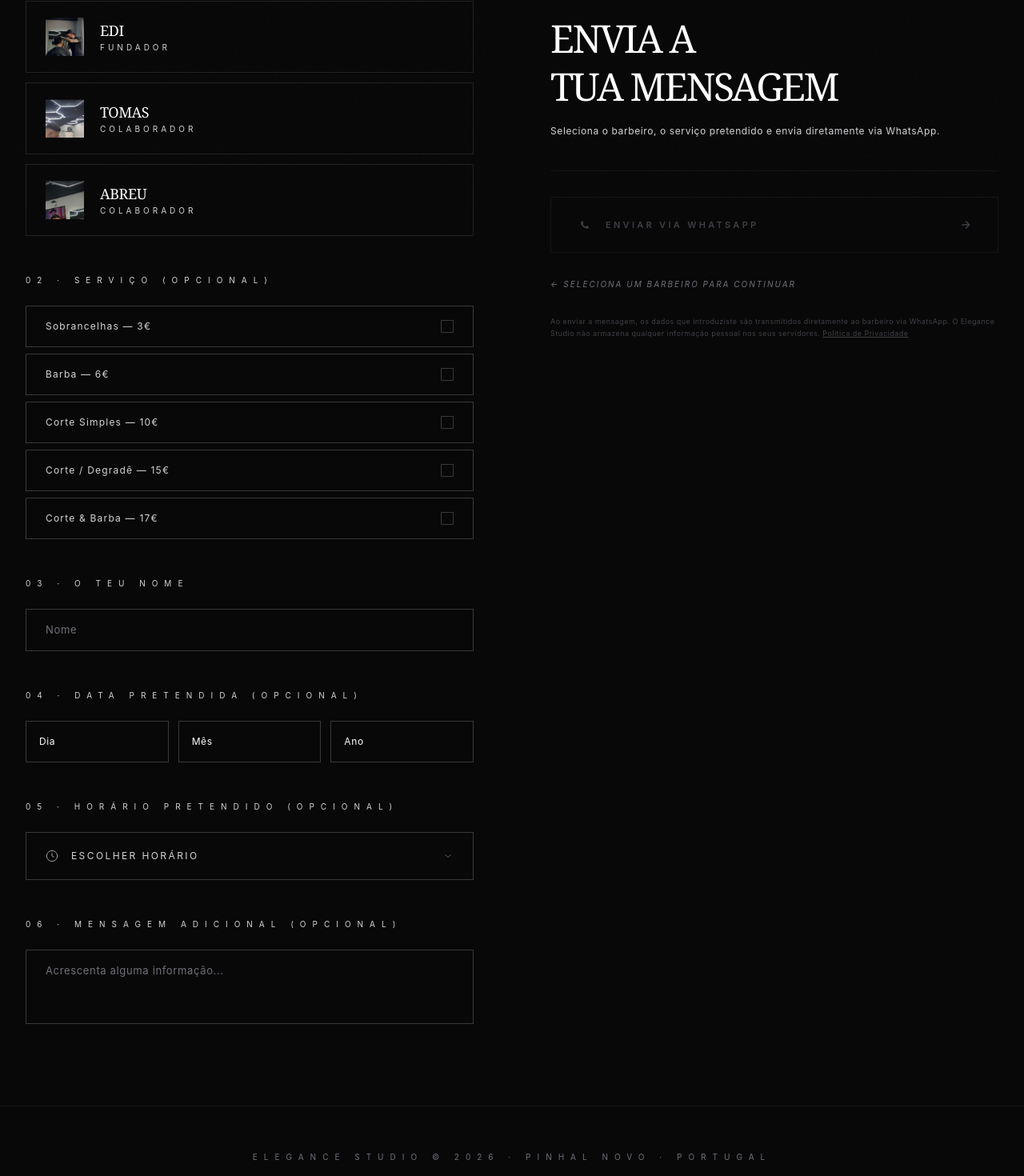
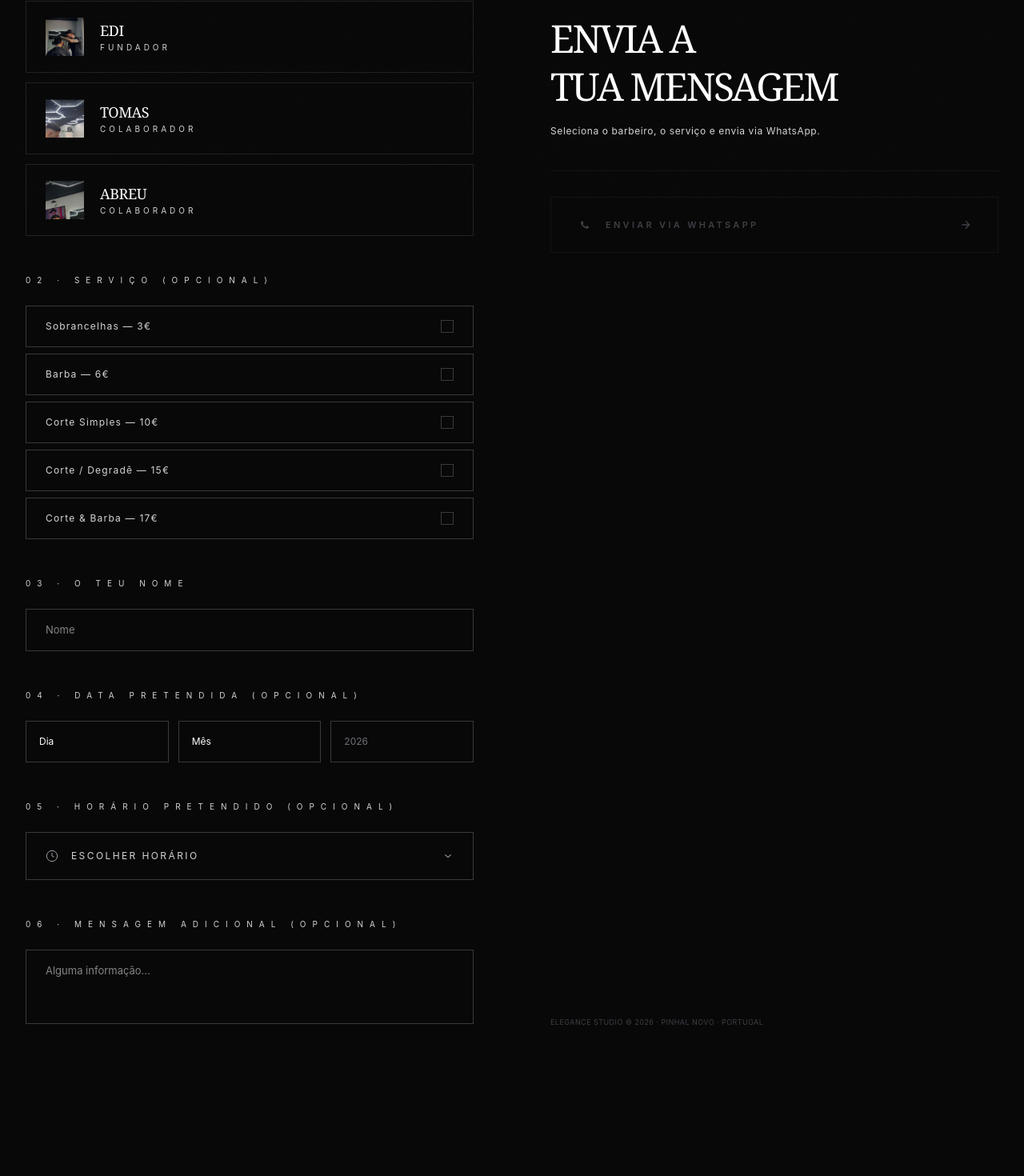
Before and after one commit to JoaoSabioni/DEV, a Next.js app in the folder Barbearia/: page /contactar in a window 1280 px wide. Shown: the part 542-2012 px from the top of the page at 80% size. After the commit the page ends 1924 px from the top, so only its background shows below. Built offline with nearby package versions, Linux system fonts and the light colour scheme.

Commit message:
horarioFIX

```diff
--- a/Barbearia/app/contactar/page_contactar.tsx
+++ b/Barbearia/app/contactar/page_contactar.tsx
@@ -1,6 +1,6 @@
 'use client'
 
-import { useState } from 'react'
+import { useState, useEffect } from 'react'
 import Image from 'next/image'
 import Link from 'next/link'
 import Navbar from '../components/Navbar'
@@ -30,30 +30,30 @@ const HORARIOS = [
   '09:00','09:30','10:00','10:30','11:00','11:30',
   '12:00','12:30','14:00','14:30','15:00','15:30',
   '16:00','16:30','17:00','17:30','18:00','18:30',
-  '19:00', '19:30', '20:00', '20:30', '21:00'
+  '19:00','19:30','20:00','20:30','21:00'
 ]
 
 export default function PageContactar() {
+  const hoje = new Date()
+  const anoAtual = hoje.getFullYear()
+
   const [selectedBarbeiro, setSelectedBarbeiro] = useState<number | null>(null)
   const [selectedServicos, setSelectedServicos] = useState<string[]>([])
   const [nome, setNome] = useState('')
   const [mensagem, setMensagem] = useState('')
   const [dia, setDia] = useState('')
   const [mes, setMes] = useState('')
-  const [ano, setAno] = useState('')
+  const [ano, setAno] = useState(String(anoAtual)) // Ano automático
   const [horario, setHorario] = useState('')
   const [horarioOpen, setHorarioOpen] = useState(false)
 
   const barbeiro = selectedBarbeiro !== null ? BARBEIROS[selectedBarbeiro] : null
-
-  const hoje = new Date()
 
   const MESES = ['Janeiro','Fevereiro','Março','Abril','Maio','Junho','Julho','Agosto','Setembro','Outubro','Novembro','Dezembro']
   const DIAS_SEMANA = ['domingo','segunda-feira','terça-feira','quarta-feira','quinta-feira','sexta-feira','sábado']
 
   const diasNoMes = (m: string, a: string) => (!m || !a) ? 31 : new Date(parseInt(a), parseInt(m), 0).getDate()
 
-  // Lógica: Permite selecionar hoje ou datas futuras
   const isDiaValido = (d: string, m: string, a: string) => {
     if (!d || !m || !a) return true
     const dataSelecionada = new Date(parseInt(a), parseInt(m) - 1, parseInt(d))
@@ -61,20 +61,29 @@ export default function PageContactar() {
     return dataSelecionada >= hojeSemHoras
   }
 
-  // Filtro Dinâmico de Horários: Se for hoje e > 12:00, só mostra >= 15:00
+  // Lógica Dinâmica de Horários
   const horariosFiltrados = (() => {
     const isHoje = dia === String(hoje.getDate()).padStart(2, '0') &&
                    mes === String(hoje.getMonth() + 1).padStart(2, '0') &&
                    ano === String(hoje.getFullYear())
 
     if (isHoje) {
-      const horaAtual = hoje.getHours()
-      if (horaAtual >= 12) {
-        return HORARIOS.filter(h => {
-          const [hStr] = h.split(':')
-          return parseInt(hStr) >= 15
-        })
-      }
+      const agora = new Date()
+      const margemMinutos = 60 // Margem de 1 hora de antecedência
+
+      return HORARIOS.filter(h => {
+        const [horaH, minH] = h.split(':').map(Number)
+        const dataHorario = new Date(hoje.getFullYear(), hoje.getMonth(), hoje.getDate(), horaH, minH)
+
+        // Regra 1: Se for hoje e passar das 12:00, bloqueia horários antes das 15:00
+        if (agora.getHours() >= 12 && horaH < 15) return false
+
+        // Regra 2: O horário pretendido tem de ser pelo menos 60 minutos superior à hora atual
+        const diffMs = dataHorario.getTime() - agora.getTime()
+        const diffMinutos = diffMs / 1000 / 60
+
+        return diffMinutos >= margemMinutos
+      })
     }
     return HORARIOS
   })()
@@ -87,10 +96,7 @@ export default function PageContactar() {
 
   const dataFormatada = dia && mes && ano ? `${dia}/${mes}/${ano}` : ''
 
-  const anosDisponiveis = [hoje.getFullYear(), hoje.getFullYear() + 1]
-
   const isDisabled = (s: string) => (CONFLITOS[s] ?? []).some((c) => selectedServicos.includes(c))
-
   const toggleServico = (s: string) => {
     if (isDisabled(s)) return
     setSelectedServicos((prev) => prev.includes(s) ? prev.filter((x) => x !== s) : [...prev, s])
@@ -120,8 +126,8 @@ export default function PageContactar() {
       <Navbar activePage="contactar" />
 
       <section className="pt-36 md:pt-44 pb-16 md:pb-20 px-6 md:px-8 border-b border-white/5">
-        <div className="max-w-7xl mx-auto">
-          <div className="flex items-center gap-4 text-zinc-400 text-[11px] tracking-[0.5em] uppercase mb-8">
+        <div className="max-w-7xl mx-auto text-center md:text-left">
+          <div className="flex items-center justify-center md:justify-start gap-4 text-zinc-400 text-[11px] tracking-[0.5em] uppercase mb-8">
             <span className="w-12 h-px bg-zinc-500" /> PINHAL NOVO · EST. 2025
           </div>
           <h1 className="font-serif text-[clamp(3rem,10vw,120px)] leading-[0.85] font-medium uppercase tracking-tighter">CONTACTAR</h1>
@@ -137,12 +143,7 @@ export default function PageContactar() {
               <p className="text-[10px] tracking-[0.8em] text-zinc-300 uppercase mb-6">01 · Escolhe o barbeiro</p>
               <div className="flex flex-col gap-3">
                 {BARBEIROS.map((b, i) => (
-                  <button
-                    key={i}
-                    onClick={() => setSelectedBarbeiro(i)}
-                    className={`flex items-center gap-5 px-6 py-5 border transition-all duration-300 text-left
-                      ${selectedBarbeiro === i ? 'border-white bg-white/5' : 'border-white/10 hover:border-white/30'}`}
-                  >
+                  <button key={i} onClick={() => setSelectedBarbeiro(i)} className={`flex items-center gap-5 px-6 py-5 border transition-all duration-300 text-left ${selectedBarbeiro === i ? 'border-white bg-white/5' : 'border-white/10 hover:border-white/30'}`}>
                     <div className="relative w-12 h-12 shrink-0 overflow-hidden">
                       <Image src={b.foto} alt={b.nome} fill className="object-cover object-top" />
                     </div>
@@ -158,34 +159,16 @@ export default function PageContactar() {
 
             {/* 02 Serviços */}
             <div>
-              <div className="flex items-center justify-between mb-6">
-                <p className="text-[10px] tracking-[0.8em] text-zinc-300 uppercase">02 · Serviço (opcional)</p>
-                {selectedServicos.length > 0 && (
-                  <span className="text-[10px] tracking-[0.3em] text-zinc-400 uppercase">{selectedServicos.length} selecionado{selectedServicos.length > 1 ? 's' : ''}</span>
-                )}
-              </div>
+              <p className="text-[10px] tracking-[0.8em] text-zinc-300 uppercase mb-6">02 · Serviço (opcional)</p>
               <div className="flex flex-col gap-2">
                 {SERVICOS.map((s, i) => {
                   const isSelected = selectedServicos.includes(s)
                   const disabled = isDisabled(s)
                   return (
-                    <button
-                      key={i}
-                      onClick={() => toggleServico(s)}
-                      disabled={disabled}
-                      className={`flex items-center justify-between px-6 py-4 border text-left text-[12px] tracking-[0.1em] transition-all duration-300
-                        ${isSelected ? 'border-white text-white bg-white/5'
-                          : disabled ? 'border-white/5 text-zinc-600 cursor-not-allowed opacity-40'
-                          : 'border-white/20 text-zinc-300 hover:border-white/50 hover:text-white cursor-pointer'}`}
-                    >
+                    <button key={i} onClick={() => toggleServico(s)} disabled={disabled} className={`flex items-center justify-between px-6 py-4 border text-left text-[12px] tracking-[0.1em] transition-all duration-300 ${isSelected ? 'border-white text-white bg-white/5' : disabled ? 'border-white/5 text-zinc-600 cursor-not-allowed opacity-40' : 'border-white/20 text-zinc-300 hover:border-white/50 hover:text-white cursor-pointer'}`}>
                       <span>{s}</span>
-                      <span className={`w-4 h-4 border flex items-center justify-center shrink-0 transition-all duration-300
-                        ${isSelected ? 'border-white bg-white' : disabled ? 'border-white/10' : 'border-white/20'}`}>
-                        {isSelected && (
-                          <svg width="10" height="10" viewBox="0 0 12 12" fill="none">
-                            <path d="M2 6l3 3 5-5" stroke="black" strokeWidth="1.5" strokeLinecap="round" strokeLinejoin="round" />
-                          </svg>
-                        )}
+                      <span className={`w-4 h-4 border flex items-center justify-center transition-all ${isSelected ? 'border-white bg-white' : 'border-white/20'}`}>
+                        {isSelected && <svg width="10" height="10" viewBox="0 0 12 12" fill="none"><path d="M2 6l3 3 5-5" stroke="black" strokeWidth="1.5" strokeLinecap="round" strokeLinejoin="round" /></svg>}
                       </span>
                     </button>
                   )
@@ -196,33 +179,26 @@ export default function PageContactar() {
             {/* 03 Nome */}
             <div>
               <p className="text-[10px] tracking-[0.8em] text-zinc-300 uppercase mb-6">03 · O teu nome</p>
-              <input
-                type="text"
-                placeholder="Nome"
-                value={nome}
-                onChange={(e) => setNome(e.target.value)}
-                className="w-full bg-transparent border border-white/20 focus:border-white/60 outline-none px-6 py-4 text-[13px] tracking-wider text-white placeholder:text-zinc-500 transition-all"
-              />
+              <input type="text" placeholder="Nome" value={nome} onChange={(e) => setNome(e.target.value)} className="w-full bg-transparent border border-white/20 focus:border-white/60 outline-none px-6 py-4 text-[13px] text-white transition-all" />
             </div>
 
             {/* 04 Data */}
             <div>
               <p className="text-[10px] tracking-[0.8em] text-zinc-300 uppercase mb-6">04 · Data pretendida (opcional)</p>
               <div className="grid grid-cols-3 gap-3">
-                <select value={dia} onChange={(e) => setDia(e.target.value)} className="bg-black border border-white/20 focus:border-white/60 outline-none px-4 py-4 text-[12px] tracking-wider text-white transition-all appearance-none cursor-pointer">
+                <select value={dia} onChange={(e) => setDia(e.target.value)} className="bg-black border border-white/20 px-4 py-4 text-[12px] text-white appearance-none cursor-pointer">
                   <option value="">Dia</option>
-                  {Array.from({ length: diasNoMes(mes, ano) }, (_, i) => String(i + 1).padStart(2, '0')).map((d) => {
-                    const valido = isDiaValido(d, mes, ano)
-                    return <option key={d} value={d} disabled={!valido} className={valido ? 'text-white' : 'text-zinc-600'}>{d}</option>
-                  })}
+                  {Array.from({ length: diasNoMes(mes, ano) }, (_, i) => String(i + 1).padStart(2, '0')).map((d) => (
+                    <option key={d} value={d} disabled={!isDiaValido(d, mes, ano)} className={isDiaValido(d, mes, ano) ? 'text-white' : 'text-zinc-600'}>{d}</option>
+                  ))}
                 </select>
-                <select value={mes} onChange={(e) => { setMes(e.target.value); setDia('') }} className="bg-black border border-white/20 focus:border-white/60 outline-none px-4 py-4 text-[12px] tracking-wider text-white transition-all appearance-none cursor-pointer">
+                <select value={mes} onChange={(e) => { setMes(e.target.value); setDia('') }} className="bg-black border border-white/20 px-4 py-4 text-[12px] text-white appearance-none cursor-pointer">
                   <option value="">Mês</option>
                   {MESES.map((m, i) => <option key={i} value={String(i + 1).padStart(2, '0')}>{m}</option>)}
                 </select>
-                <select value={ano} onChange={(e) => { setAno(e.target.value); setDia('') }} className="bg-black border border-white/20 focus:border-white/60 outline-none px-4 py-4 text-[12px] tracking-wider text-white transition-all appearance-none cursor-pointer">
-                  <option value="">Ano</option>
-                  {anosDisponiveis.map((a) => <option key={a} value={String(a)}>{a}</option>)}
+                {/* Ano Blindado - Apenas leitura */}
+                <select value={ano} disabled className="bg-black border border-white/20 px-4 py-4 text-[12px] text-zinc-500 appearance-none cursor-not-allowed">
+                  <option value={anoAtual}>{anoAtual}</option>
                 </select>
               </div>
               {dataLabel && <p className="text-[10px] tracking-[0.3em] text-zinc-400 uppercase mt-3">{dataLabel}</p>}
@@ -231,23 +207,25 @@ export default function PageContactar() {
             {/* 05 Horário */}
             <div>
               <p className="text-[10px] tracking-[0.8em] text-zinc-300 uppercase mb-6">05 · Horário pretendido (opcional)</p>
-              <button onClick={() => setHorarioOpen(!horarioOpen)} className="w-full flex items-center justify-between px-6 py-5 border border-white/20 hover:border-white/40 transition-all duration-300 group">
+              <button onClick={() => setHorarioOpen(!horarioOpen)} className="w-full flex items-center justify-between px-6 py-5 border border-white/20 hover:border-white/40 transition-all group">
                 <div className="flex items-center gap-4">
                   <svg width="16" height="16" viewBox="0 0 24 24" fill="none" stroke="currentColor" strokeWidth="1.5" className="text-zinc-400"><circle cx="12" cy="12" r="10" /><path d="M12 6v6l4 2" /></svg>
-                  <span className="text-[12px] tracking-[0.2em] uppercase text-zinc-300 group-hover:text-white transition-colors">{horario || 'Escolher horário'}</span>
+                  <span className="text-[12px] tracking-[0.2em] uppercase text-zinc-300 group-hover:text-white">{horario || 'Escolher horário'}</span>
                 </div>
-                <svg width="14" height="14" viewBox="0 0 24 24" fill="none" stroke="currentColor" strokeWidth="1.5" className={`text-zinc-500 transition-transform duration-300 ${horarioOpen ? 'rotate-180' : ''}`}><path d="M6 9l6 6 6-6" /></svg>
+                <svg width="14" height="14" viewBox="0 0 24 24" fill="none" stroke="currentColor" strokeWidth="1.5" className={`transition-transform ${horarioOpen ? 'rotate-180' : ''}`}><path d="M6 9l6 6 6-6" /></svg>
               </button>
               <div className={`overflow-hidden transition-all duration-500 ${horarioOpen ? 'max-h-[500px] opacity-100' : 'max-h-0 opacity-0'}`}>
                 <div className="border border-t-0 border-white/20 px-6 py-5">
                   <div className="grid grid-cols-3 sm:grid-cols-4 gap-2">
-                    {horariosFiltrados.map((h) => (
-                      <button key={h} onClick={() => { setHorario(horario === h ? '' : h); setHorarioOpen(false) }}
-                        className={`py-3 border text-[11px] tracking-[0.15em] transition-all duration-200
-                          ${horario === h ? 'border-white bg-white text-black font-semibold' : 'border-white/15 text-zinc-400 hover:border-white/50 hover:text-white'}`}>
-                        {h}
-                      </button>
-                    ))}
+                    {horariosFiltrados.length > 0 ? (
+                      horariosFiltrados.map((h) => (
+                        <button key={h} onClick={() => { setHorario(h); setHorarioOpen(false) }} className={`py-3 border text-[11px] transition-all ${horario === h ? 'border-white bg-white text-black font-semibold' : 'border-white/15 text-zinc-400 hover:text-white'}`}>
+                          {h}
+                        </button>
+                      ))
+                    ) : (
+                      <p className="col-span-full text-[10px] text-zinc-500 uppercase py-4">Sem horários disponíveis para hoje</p>
+                    )}
                   </div>
                 </div>
               </div>
@@ -256,32 +234,21 @@ export default function PageContactar() {
             {/* 06 Mensagem */}
             <div>
               <p className="text-[10px] tracking-[0.8em] text-zinc-300 uppercase mb-6">06 · Mensagem adicional (opcional)</p>
-              <textarea
-                placeholder="Acrescenta alguma informação..."
-                value={mensagem}
-                onChange={(e) => setMensagem(e.target.value)}
-                rows={3}
-                className="w-full bg-transparent border border-white/20 focus:border-white/60 outline-none px-6 py-4 text-[13px] tracking-wider text-white placeholder:text-zinc-500 transition-all resize-none"
-              />
+              <textarea placeholder="Alguma informação..." value={mensagem} onChange={(e) => setMensagem(e.target.value)} rows={3} className="w-full bg-transparent border border-white/20 px-6 py-4 text-[13px] text-white resize-none" />
             </div>
           </div>
 
-          {/* Direita — envio */}
           <div className="flex flex-col justify-start lg:pt-14 gap-8">
             <div className="border-b border-white/5 pb-10">
-              <h2 className="font-serif text-[clamp(2rem,4vw,48px)] uppercase tracking-tighter leading-tight mb-4">
-                Envia a<br />tua mensagem
-              </h2>
-              <p className="text-[12px] text-zinc-300 tracking-wider leading-relaxed">
-                Seleciona o barbeiro, o serviço pretendido e envia diretamente via WhatsApp.
-              </p>
+              <h2 className="font-serif text-[clamp(2rem,4vw,48px)] uppercase tracking-tighter leading-tight mb-4 text-center lg:text-left">Envia a<br />tua mensagem</h2>
+              <p className="text-[12px] text-zinc-300 tracking-wider text-center lg:text-left leading-relaxed">Seleciona o barbeiro, o serviço e envia via WhatsApp.</p>
             </div>
 
             {/* Preview */}
             {barbeiro && (
               <div className="border border-white/20 p-6 bg-white/[0.03]">
-                <p className="text-[9px] tracking-[0.6em] text-zinc-400 uppercase mb-4">Pré-visualização</p>
-                <p className="text-[12px] text-zinc-200 leading-relaxed whitespace-pre-line">
+                <p className="text-[9px] tracking-[0.6em] text-zinc-400 uppercase mb-4 text-center lg:text-left">Pré-visualização</p>
+                <p className="text-[12px] text-zinc-200 leading-relaxed whitespace-pre-line text-center lg:text-left">
                   {[
                     `Olá ${barbeiro.nome},`,
                     ``,
@@ -296,45 +263,20 @@ export default function PageContactar() {
               </div>
             )}
 
-            {/* Botões */}
-            <div className="flex flex-col gap-4">
-              <button
-                onClick={handleWhatsApp}
-                disabled={!barbeiro}
-                className={`flex items-center justify-between px-8 py-6 border transition-all duration-300 group
-                  ${barbeiro ? 'border-white/20 hover:bg-white hover:text-black cursor-pointer' : 'border-white/5 text-zinc-700 cursor-not-allowed'}`}
-              >
+            <button onClick={handleWhatsApp} disabled={!barbeiro} className={`flex items-center justify-between px-8 py-6 border transition-all duration-300 group ${barbeiro ? 'border-white/20 hover:bg-white hover:text-black cursor-pointer' : 'border-white/5 text-zinc-700 cursor-not-allowed'}`}>
                 <div className="flex items-center gap-4">
-                  <svg width="20" height="20" viewBox="0 0 24 24" fill="currentColor">
-                    <path d="M17.472 14.382c-.297-.149-1.758-.867-2.03-.967-.273-.099-.471-.148-.67.15-.197.297-.767.966-.94 1.164-.173.199-.347.223-.644.075-.297-.15-1.255-.463-2.39-1.475-.883-.788-1.48-1.761-1.653-2.059-.173-.297-.018-.458.13-.606.134-.133.298-.347.446-.52.149-.174.198-.298.298-.497.099-.198.05-.371-.025-.52-.075-.149-.669-1.612-.916-2.207-.242-.579-.487-.5-.669-.51-.173-.008-.371-.01-.57-.01-.198 0-.52.074-.792.372-.272.297-1.04 1.016-1.04 2.479 0 1.462 1.065 2.875 1.213 3.074.149.198 2.096 3.2 5.077 4.487.709.306 1.262.489 1.694.625.712.227 1.36.195 1.871.118.571-.085 1.758-.719 2.006-1.413.248-.694.248-1.289.173-1.413-.074-.124-.272-.198-.57-.347z"/>
-                  </svg>
+                  <svg width="20" height="20" viewBox="0 0 24 24" fill="currentColor"><path d="M17.472 14.382c-.297-.149-1.758-.867-2.03-.967-.273-.099-.471-.148-.67.15-.197.297-.767.966-.94 1.164-.173.199-.347.223-.644.075-.297-.15-1.255-.463-2.39-1.475-.883-.788-1.48-1.761-1.653-2.059-.173-.297-.018-.458.13-.606.134-.133.298-.347.446-.52.149-.174.198-.298.298-.497.099-.198.05-.371-.025-.52-.075-.149-.669-1.612-.916-2.207-.242-.579-.487-.5-.669-.51-.173-.008-.371-.01-.57-.01-.198 0-.52.074-.792.372-.272.297-1.04 1.016-1.04 2.479 0 1.462 1.065 2.875 1.213 3.074.149.198 2.096 3.2 5.077 4.487.709.306 1.262.489 1.694.625.712.227 1.36.195 1.871.118.571-.085 1.758-.719 2.006-1.413.248-.694.248-1.289.173-1.413-.074-.124-.272-.198-.57-.347z"/></svg>
                   <span className="text-[11px] tracking-[0.3em] uppercase font-semibold">Enviar via WhatsApp</span>
                 </div>
-                <svg width="16" height="16" viewBox="0 0 24 24" fill="none" stroke="currentColor" strokeWidth="2">
-                  <path d="M5 12h14M12 5l7 7-7 7" />
-                </svg>
-              </button>
-            </div>
+                <svg width="16" height="16" viewBox="0 0 24 24" fill="none" stroke="currentColor" strokeWidth="2"><path d="M5 12h14M12 5l7 7-7 7" /></svg>
+            </button>
 
-            {!barbeiro && (
-              <p className="text-[10px] tracking-[0.2em] text-zinc-500 uppercase italic">
-                ← Seleciona um barbeiro para continuar
-              </p>
-            )}
-
-            <p className="text-[9px] text-zinc-700 tracking-wider leading-relaxed">
-              Ao enviar a mensagem, os dados que introduziste são transmitidos diretamente ao barbeiro via WhatsApp. O Elegance Studio não armazena qualquer informação pessoal nos seus servidores.{' '}
-              <Link href="/politica-privacidade" className="underline hover:text-zinc-500 transition-colors">Política de Privacidade</Link>
-            </p>
-
+            <footer className="mt-auto">
+                <p className="text-[9px] text-zinc-700 tracking-wider leading-relaxed text-center lg:text-left">ELEGANCE STUDIO © {anoAtual} · PINHAL NOVO · PORTUGAL</p>
+            </footer>
           </div>
         </div>
       </section>
-
-      <footer className="py-14 px-6 md:px-8 border-t border-white/5 text-center bg-zinc-950/30">
-        <p className="text-[10px] tracking-[0.6em] md:tracking-[0.8em] text-zinc-500 uppercase mb-4">ELEGANCE STUDIO © 2026 · PINHAL NOVO · PORTUGAL</p>
-        <Link href="/politica-privacidade" className="text-[9px] tracking-[0.4em] text-zinc-700 uppercase hover:text-zinc-500 transition-colors">Política de Privacidade</Link>
-      </footer>
     </div>
   )
 }
```
